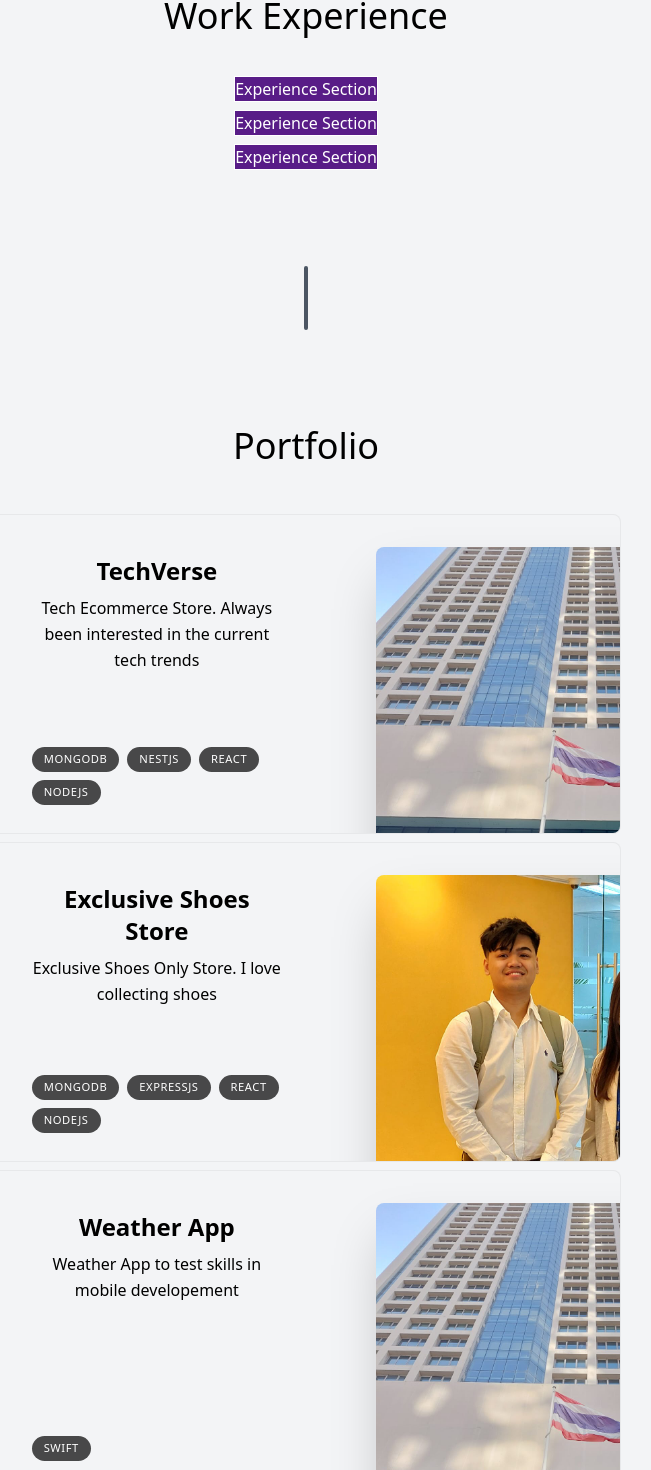
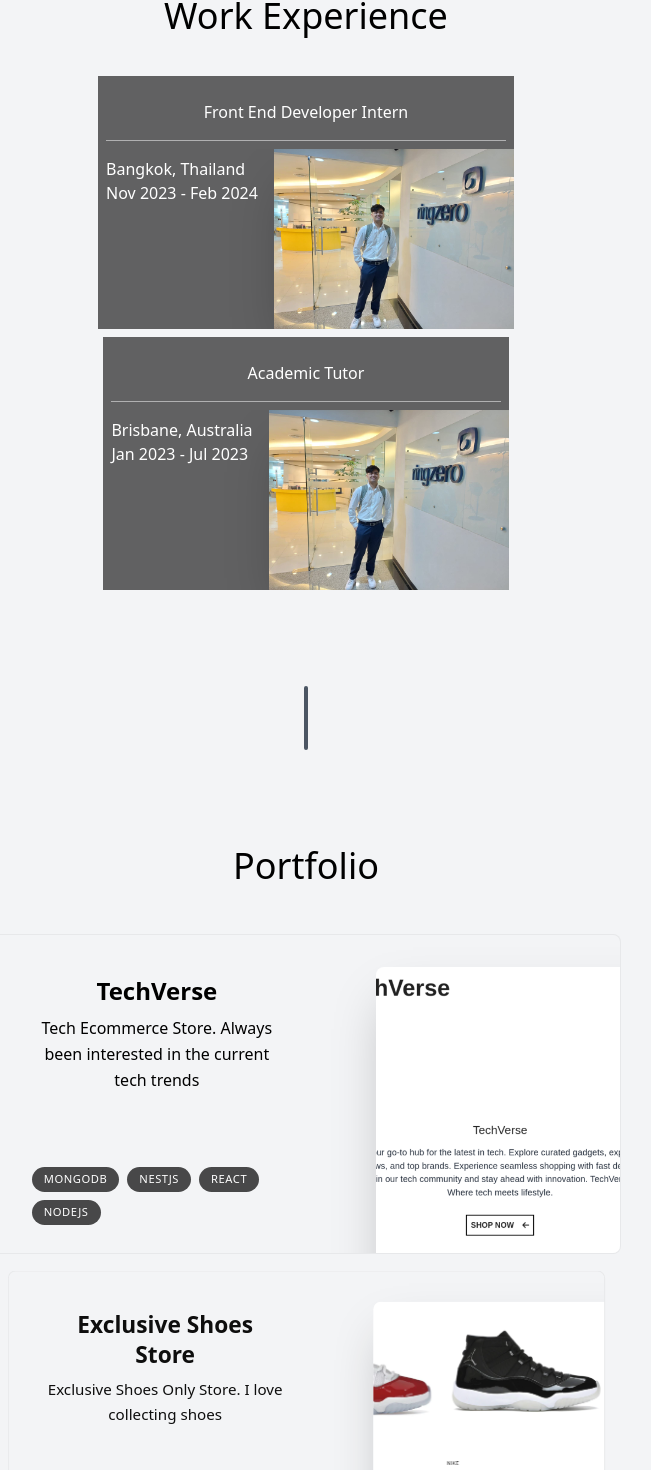
Before and after one commit to LiamSalangsang/portfolio2024, a React (Vite) app: page / in a window 1280 px wide. Shown: the part 1648-3118 px from the top of the page, without its empty margins (334-985 px from the left). Built offline with nearby package versions, Linux system fonts and the light colour scheme.

Commit message:
adding experience to data and creating work section

```diff
--- a/src/components/ExperienceSection.jsx
+++ b/src/components/ExperienceSection.jsx
@@ -1,5 +1,16 @@
-const ExperienceSection = () => {
-  return <><section className="bg-purple-900 text-white border-[0.1rem] border-white">Experience Section</section></>
+
+const ExperienceSection = (props) => {
+  const {title, location, timeWorked, achievements,photos} = props
+  return <><section className="bg-black/60 text-white min-w-80">
+    <div className=" text-center p-4 m-2 border-b border-b-white/50">{title}</div>
+    <div className="flex gap-2 overflow-hidden" >
+      <div className="p-2">
+        <div>{location}</div>
+        <div>{timeWorked}</div>
+      </div>
+      <img src={photos} className="w-[15rem] shadow-2xl" alt="" />
+    </div>
+    </section></>
 };
 
 export default ExperienceSection;
--- a/src/components/ProjectSection.jsx
+++ b/src/components/ProjectSection.jsx
@@ -22,7 +22,7 @@ export default function Project({
       }}
       className="group mb-3 sm:mb-8 last:mb-0"
     >
-      <section className="bg-gray-100 max-w-[42rem] border border-black/5 rounded-lg overflow-hidden sm:pr-8 relative sm:h-[20rem] hover:bg-gray-200 transition sm:group-even:pl-8 dark:text-white dark:bg-white/10 dark:hover:bg-white/20">
+      <section className="bg-gray-100 max-w-[42rem] border border-black/5 rounded-lg overflow-hidden sm:pr-8 relative sm:h-[20rem] hover:bg-gray-200 transition sm:group-even:pl-8">
         <div className="pt-4 pb-7 px-5 sm:pl-10 sm:pr-2 sm:pt-10 sm:max-w-[50%] flex flex-col h-full sm:group-even:ml-[18rem]">
           <h3 className="text-2xl font-semibold dark:text-black">{title}</h3>
           <p className="mt-2 leading-relaxed text-gray-700d dark:text-black">
@@ -43,13 +43,13 @@ export default function Project({
         <img
           src={image}
           alt="Project I worked on"
-          className="absolute hidden sm:block top-8 -right-40 w-[25.25rem] rounded-t-lg shadow-2xl
+          className="absolute hidden sm:block top-8 -right-40 w-[25.25rem] object-cover  rounded-t-lg shadow-2xl
         transition
         group-hover:-translate-x-3
         group-hover:translate-y-3
         group-hover:-rotate-[4deg]"
+        />
 
-        />
       </section>
     </motion.div>
   );
--- a/src/lib/data.js
+++ b/src/lib/data.js
@@ -1,5 +1,6 @@
-import buildingImg from "../assets/building.jpg";
-import meHrImg from "../assets/me_and_hr.jpg";
+import techverse from "../assets/techverse.png";
+import shoes from "../assets/shoes.png";
+import companyIMG from "../assets/company.jpg";
 
 export const links = [
   { name: "Home", hash: "#home" },
@@ -15,18 +16,29 @@ export const projects = [
     description:
       "Tech Ecommerce Store. Always been interested in the current tech trends",
     skills: ["MONGODB", "NestJS", "React", "NodeJS"],
-    image: buildingImg,
+    image: techverse,
   },
   {
     title: "Exclusive Shoes Store",
     description: "Exclusive Shoes Only Store. I love collecting shoes",
     skills: ["MongoDB", "ExpressJS", "React", "NodeJS"],
-    image: meHrImg,
+    image: shoes,
+  },
+];
+
+export const experience = [
+  {
+    title: "Front End Developer Intern",
+    location: "Bangkok, Thailand",
+    timeWorked: "Nov 2023 -  Feb 2024",
+    achievements: [],
+    photos: companyIMG,
   },
   {
-    title: "Weather App",
-    description: "Weather App to test skills in mobile developement",
-    skills: ["Swift"],
-    image: buildingImg,
+    title: "Academic Tutor",
+    location: "Brisbane, Australia",
+    timeWorked: "Jan 2023 - Jul 2023",
+    achievements: [],
+    photos: companyIMG,
   },
 ];
--- a/src/page/Main.jsx
+++ b/src/page/Main.jsx
@@ -7,7 +7,7 @@ const Main = () => {
   return <div id="home">
     <Intro/>
     <section id = 'contact' className='flex gap-4 justify-center items-center text-lg'>
-    <a className='group bg-gray-900 text-white  flex items-center px-7 py-4 gap-2 rounded-full font-semibold hover:scale-110 transition'>Lets Get In Contact!
+    <a href="mailto:liam.jacobsalangsang@gmail.com" className='group bg-gray-900 text-white  flex items-center px-7 py-4 gap-2 rounded-full font-semibold hover:scale-110 transition'>Lets Get In Contact!
     <BsArrowRight className='opacity-60 group-hover:translate-x-4 group-hover:opacity-100 transition'/> </a>
     <a href = {CV} download className='group bg-white text-gray-900  px-7 py-4 flex items-center gap-2 rounded-full font-semibold hover:scale-110 transition'>Download CV
     <HiDownload className='opacity-60 group-hover:translate-y-2 group-hover:opacity-100 transition'/>
--- a/src/page/WorkExperience.jsx
+++ b/src/page/WorkExperience.jsx
@@ -1,19 +1,17 @@
+import React from "react";
 import SectionHeading from "../components/SectionHeading";
 import ExperienceSection from "../components/ExperienceSection";
-
-
+import { experience } from "../lib/data";
 
 const WorkExperience = () => {
-  return <section id='experience'>
-  <SectionHeading> Work Experience </SectionHeading>
-  <main className="flex flex-col items-center gap-2">
-    <ExperienceSection/>
-    <ExperienceSection/>
-    <ExperienceSection/>
-  </main>
-
-
-  </section>
+  return (
+    <section id="experience">
+      <SectionHeading> Work Experience </SectionHeading>
+      <main className="flex flex-col items-center gap-2">
+        {experience.map((exp,idx)=> (<React.Fragment key= {idx}><ExperienceSection {...exp}/></React.Fragment>))}
+      </main>
+    </section>
+  );
 };
 
 export default WorkExperience;
```
Also changed, not shown: src/assets/shoes.png (added), src/assets/techverse.png (added).
